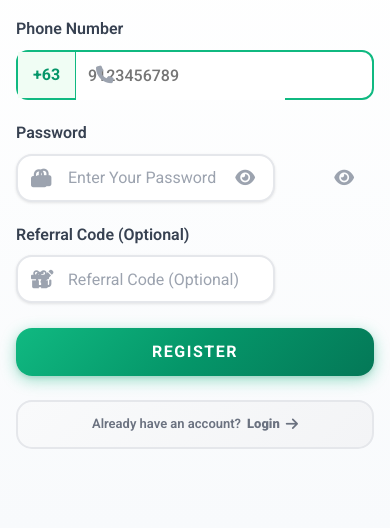
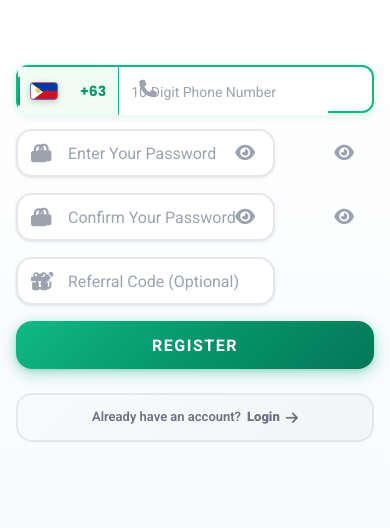
Before and after one commit to devraffy12/investmentgrowfi, a Django app: page /register/ in a window 390 px wide. Shown: the part 316-844 px from the top of the page. Run offline with Django 5.2, Linux system fonts and the light colour scheme.

Commit message:
Update register.html

```diff
--- a/myproject/templates/myproject/register.html
+++ b/myproject/templates/myproject/register.html
@@ -37,7 +37,7 @@
     position: static !important;
     height: 100vh !important;
     display: flex !important;
-    flex-direction: row !important;
+    flex-direction: column !important;
 }
 
 .app-content {
@@ -45,8 +45,7 @@
     background: transparent !important;
     height: 100vh !important;
     display: flex !important;
-    flex-direction: row !important;
-    width: 100% !important;
+    flex-direction: column !important;
 }
 
 .register-container {
@@ -124,13 +123,47 @@
 /* Logo Section */
 .logo-section {
     text-align: center;
-    margin-bottom: 40px;
+    margin-bottom: 30px;
 }
 
+.logo-bg {
+    width: 120px;
+    height: 75px;
+    background: linear-gradient(135deg, #10b981 0%, #059669 100%);
+    border-radius: 15px;
+    display: flex;
+    align-items: center;
+    justify-content: center;
+    margin: 0 auto 20px;
+    position: relative;
+    box-shadow: 0 8px 25px rgba(16, 185, 129, 0.4);
+    border: 3px solid #34d399;
+}
+
+.logo-bg::before {
+    content: '';
+    position: absolute;
+    top: 4px;
+    left: 4px;
+    right: 4px;
+    bottom: 4px;
+    background: linear-gradient(135deg, #34d399 0%, #10b981 50%, #059669 100%);
+    border-radius: 12px;
+    z-index: 1;
+}
+
+.logo-subtitle {
+    color: #10b981;
+    font-weight: 800;
+    font-size: 14px;
+    letter-spacing: 1px;
+    margin-top: 10px;
+    text-shadow: 0 1px 3px rgba(16, 185, 129, 0.3);
+}
 
 /* Form Inputs with Icons */
 .form-group {
-    margin-bottom: 24px;
+    margin-bottom: 20px;
     position: relative;
 }
 
@@ -528,12 +551,12 @@
     }
 
     .background-section {
-        height: 35vh;
+        height: 40vh;
         border-radius: 0 0 20px 20px;
     }
 
     .form-section {
-        height: 65vh;
+        height: 60vh;
         max-width: 100%;
         padding: 25px 20px;
         overflow-y: auto;
@@ -566,13 +589,13 @@
     }
 
     .form-group {
-        margin-bottom: 18px;
+        margin-bottom: 16px;
     }
 
     /* MOBILE PHONE INPUT FIX */
     .phone-group {
         display: flex !important;
-        height: 56px !important;
+        height: 52px !important;
         width: 100% !important;
         position: relative !important;
         z-index: 9999 !important;
@@ -580,14 +603,14 @@
         opacity: 1 !important;
         background: #ffffff !important;
         border: 2px solid #e5e7eb !important;
-        border-radius: 16px !important;
+        border-radius: 12px !important;
         overflow: visible !important;
     }
 
     .phone-prefix {
         min-width: 80px !important;
         padding: 0 15px !important;
-        height: 56px !important;
+        height: 52px !important;
         display: flex !important;
         align-items: center !important;
         background: #f8fafc !important;
@@ -599,7 +622,7 @@
 
     .phone-input {
         flex: 1 !important;
-        height: 56px !important;
+        height: 52px !important;
         border: none !important;
         outline: none !important;
         padding: 0 15px !important;
@@ -613,12 +636,17 @@
         width: auto !important;
         min-width: 0 !important;
     }
+
+    .form-input,
+    .register-btn {
+        height: 52px;
+    }
 }
 
 @media (max-width: 480px) {
     .form-section {
         padding: 20px 16px;
-        height: 70vh;
+        height: 65vh;
     }
 
     /* ANDROID PHONE INPUT SUPER FIX */
@@ -634,7 +662,7 @@
         border: 2px solid #10b981 !important;
         border-radius: 12px !important;
         overflow: visible !important;
-        margin-bottom: 20px !important;
+        margin-bottom: 16px !important;
         box-shadow: 0 2px 8px rgba(16, 185, 129, 0.2) !important;
     }
 
@@ -741,25 +768,27 @@
         <form method="post" action="{% url 'register' %}" id="registerForm">
             {% csrf_token %}
 
-            <!-- Phone Number Input - SIMPLIFIED FOR ANDROID -->
-            <div class="form-group" style="margin-bottom: 20px;">
-                <label style="display: block; margin-bottom: 8px; font-weight: 600; color: #374151;">Phone Number</label>
-                <div style="display: flex; width: 100%; height: 50px; border: 2px solid #10b981; border-radius: 12px; background: white;">
-                    <div style="display: flex; align-items: center; padding: 0 15px; background: #f0fdf4; border-right: 1px solid #10b981; font-weight: bold; color: #059669;">+63</div>
+            <!-- Phone Number Input -->
+            <div class="form-group">
+                <div class="phone-group">
+                    <div class="phone-prefix">
+                        <div class="flag-icon"></div>
+                        +63
+                    </div>
                     <input
-                        type="number"
+                        type="tel"
                         name="phone"
                         id="phone"
-                        placeholder="9123456789"
+                        class="phone-input"
+                        placeholder="10-Digit Phone Number"
                         required
-                        style="flex: 1; height: 100%; border: none; outline: none; padding: 0 15px; font-size: 16px; background: white;"
+                        maxlength="10"
                     >
                 </div>
             </div>
 
             <!-- Password Input -->
-            <div class="form-group" style="margin-bottom: 20px;">
-                <label style="display: block; margin-bottom: 8px; font-weight: 600; color: #374151;">Password</label>
+            <div class="form-group">
                 <div class="input-group">
                     <input
                         type="password"
@@ -775,9 +804,25 @@
                 </div>
             </div>
 
+            <!-- Confirm Password Input -->
+            <div class="form-group">
+                <div class="input-group">
+                    <input
+                        type="password"
+                        name="confirm_password"
+                        id="confirm_password"
+                        class="form-input"
+                        placeholder="Confirm Your Password"
+                        required
+                        minlength="8"
+                    >
+                    <i class="fas fa-lock input-icon"></i>
+                    <i class="fas fa-eye password-toggle" onclick="togglePassword('confirm_password')"></i>
+                </div>
+            </div>
+
             <!-- Referral Code Input -->
-            <div class="form-group" style="margin-bottom: 25px;">
-                <label style="display: block; margin-bottom: 8px; font-weight: 600; color: #374151;">Referral Code (Optional)</label>
+            <div class="form-group">
                 <div class="input-group">
                     <input
                         type="text"
@@ -828,57 +873,6 @@
 
 // Add input animation and validation
 document.addEventListener('DOMContentLoaded', function() {
-    console.log('🔧 Register form loaded');
-
-    // Force phone input visibility
-    const phoneInput = document.getElementById('phone');
-    const phoneGroup = document.querySelector('.phone-group');
-    const phonePrefix = document.querySelector('.phone-prefix');
-
-    if (phoneInput) {
-        console.log('✅ Phone input found');
-        phoneInput.style.cssText = 'flex: 1 !important; height: 56px !important; border: none !important; outline: none !important; padding: 0 20px !important; font-size: 16px !important; background: #ffffff !important; color: #374151 !important; z-index: 100002 !important; visibility: visible !important; opacity: 1 !important; display: block !important; width: auto !important; min-width: 0 !important; font-weight: 500 !important;';
-    } else {
-        console.log('❌ Phone input NOT found');
-    }
-
-    if (phoneGroup) {
-        console.log('✅ Phone group found');
-        phoneGroup.style.cssText = 'display: flex !important; width: 100% !important; height: 56px !important; background: #ffffff !important; border: 2px solid #10b981 !important; border-radius: 16px !important; position: relative !important; z-index: 100000 !important; visibility: visible !important; opacity: 1 !important;';
-    } else {
-        console.log('❌ Phone group NOT found');
-    }
-
-    if (phonePrefix) {
-        console.log('✅ Phone prefix found');
-        phonePrefix.style.cssText = 'display: flex !important; align-items: center !important; min-width: 90px !important; padding: 0 18px !important; background: #f0fdf4 !important; border-right: 1px solid #10b981 !important; height: 56px !important; z-index: 100001 !important; visibility: visible !important; opacity: 1 !important; font-weight: 700 !important; color: #059669 !important;';
-    } else {
-        console.log('❌ Phone prefix NOT found');
-    }
-
-    // Mobile device detection and extra fixes
-    if (window.innerWidth <= 480) {
-        console.log('📱 Mobile device detected, applying mobile fixes');
-
-        if (phoneGroup) {
-            phoneGroup.style.height = '48px';
-            phoneGroup.style.border = '2px solid #10b981';
-            phoneGroup.style.boxShadow = '0 2px 8px rgba(16, 185, 129, 0.2)';
-        }
-
-        if (phonePrefix) {
-            phonePrefix.style.height = '48px';
-            phonePrefix.style.minWidth = '70px';
-            phonePrefix.style.padding = '0 12px';
-        }
-
-        if (phoneInput) {
-            phoneInput.style.height = '48px';
-            phoneInput.style.padding = '0 12px';
-            phoneInput.style.fontSize = '16px';
-        }
-    }
-
     const inputs = document.querySelectorAll('.form-input, .phone-input');
 
     inputs.forEach(input => {
@@ -905,17 +899,11 @@
                 formGroup.classList.add('has-value');
 
                 // Validate based on input type
-                if (this.id === 'password') {
-                    if (this.value.length >= 8) {
-                        formGroup.classList.add('has-success');
-                    }
-                } else if (this.id === 'confirm_password') {
-                    const password = document.getElementById('password').value;
-                    if (this.value === password && this.value.length >= 8) {
-                        formGroup.classList.add('has-success');
-                    } else if (this.value.length > 0) {
-                        formGroup.classList.add('has-error');
-                    }
+                if (this.id === 'password' && this.value.length >= 8) {
+                    formGroup.classList.add('has-success');
+                }
+                if (this.id === 'confirm_password' && this.value === document.getElementById('password').value) {
+                    formGroup.classList.add('has-success');
                 }
             } else {
                 formGroup.classList.remove('has-value');
@@ -942,6 +930,19 @@
     }
 
     e.target.value = value;
+
+    // Validate phone number
+    const phoneGroup = document.querySelector('.phone-group');
+    if (value.length === 10 && value.startsWith('9')) {
+        phoneGroup.style.borderColor = '#10b981';
+        phoneGroup.style.boxShadow = '0 0 0 4px rgba(16, 185, 129, 0.1)';
+    } else if (value.length > 0) {
+        phoneGroup.style.borderColor = '#ef4444';
+        phoneGroup.style.boxShadow = '0 0 0 4px rgba(239, 68, 68, 0.1)';
+    } else {
+        phoneGroup.style.borderColor = '#e5e7eb';
+        phoneGroup.style.boxShadow = 'none';
+    }
 });
 
 // Referral code formatting
@@ -949,10 +950,11 @@
     e.target.value = e.target.value.toUpperCase();
 });
 
-// Enhanced form submission - SIMPLIFIED
+// Enhanced form submission with password confirmation
 document.getElementById('registerForm').addEventListener('submit', function(e) {
     const phone = document.getElementById('phone').value;
     const password = document.getElementById('password').value;
+    const confirmPassword = document.getElementById('confirm_password').value;
 
     // Validate phone number
     if (!/^9\d{9}$/.test(phone)) {
@@ -968,13 +970,20 @@
         return;
     }
 
+    // Validate password confirmation
+    if (password !== confirmPassword) {
+        e.preventDefault();
+        showAlert('Passwords do not match', 'error');
+        return;
+    }
+
     // Show loading state
     const btn = this.querySelector('.register-btn');
     const originalText = btn.innerHTML;
     btn.innerHTML = '<i class="fas fa-spinner fa-spin"></i> REGISTERING...';
     btn.disabled = true;
 
-    // Reset button after 10 seconds if form doesn't submit
+    // Reset button after 10 seconds if form doesn't submit (for demo purposes)
     setTimeout(() => {
         if (btn.disabled) {
             btn.innerHTML = originalText;
```
Also changed, not shown: other parts of myproject/templates/myproject/register.html (+12 -23 lines).
